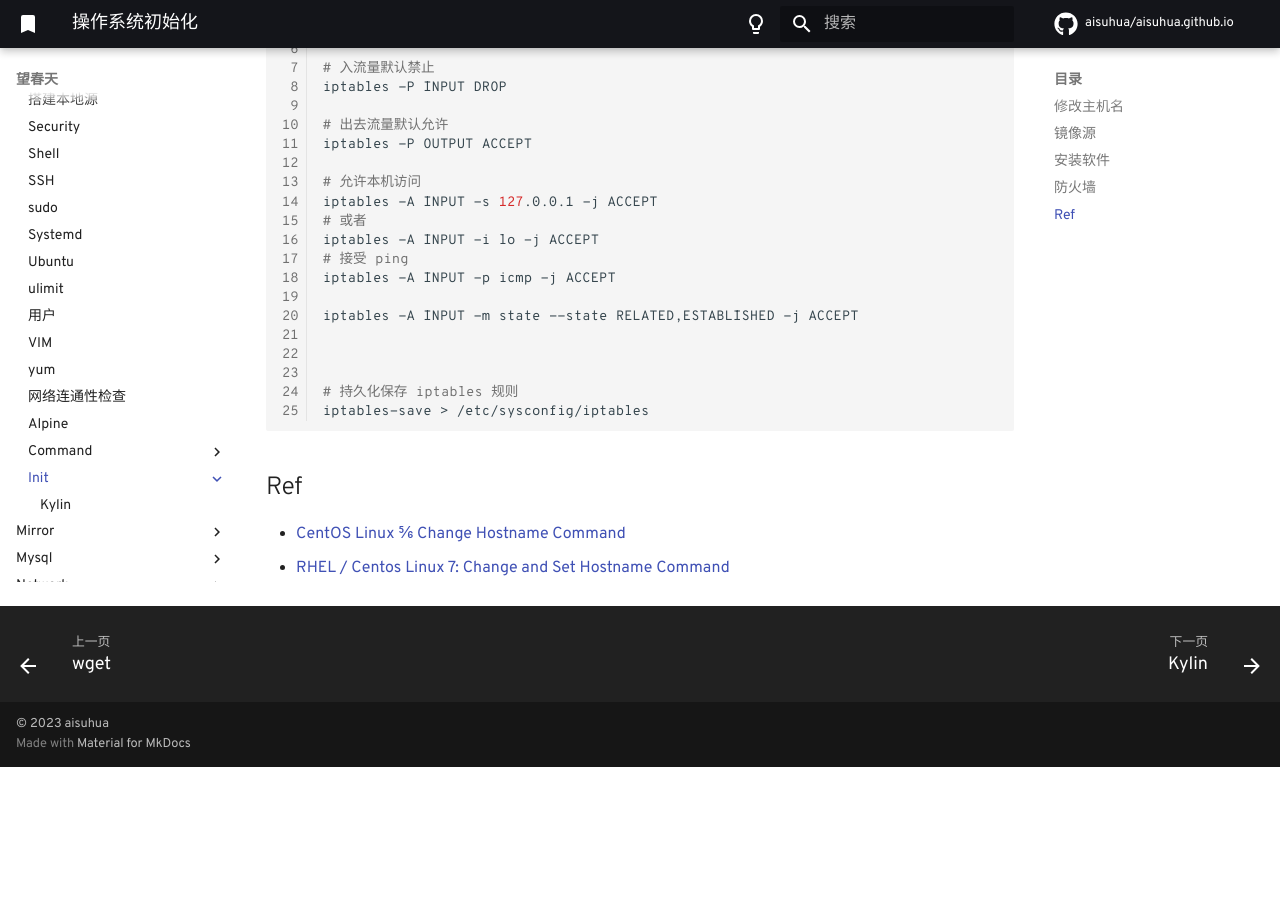
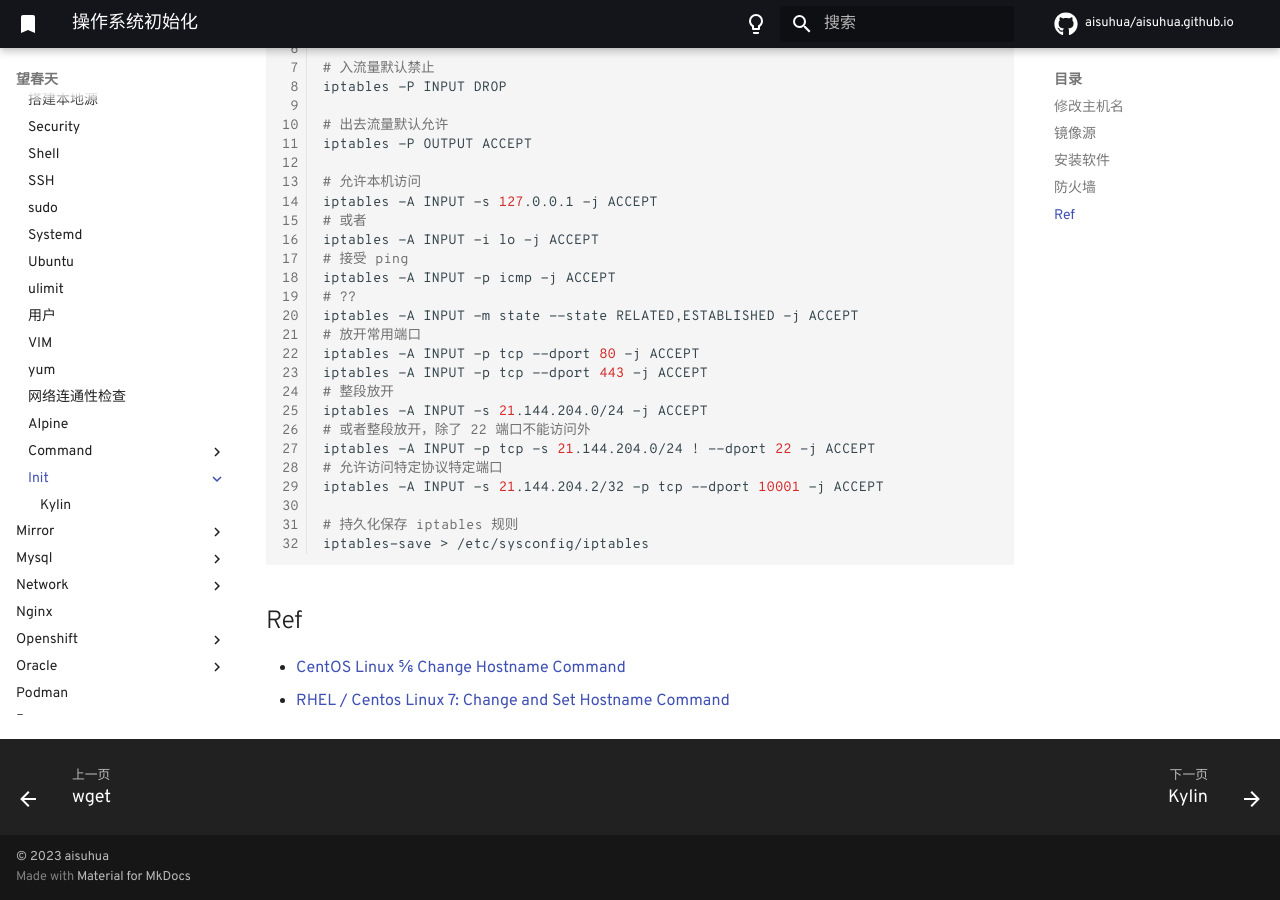
Before and after one commit to aisuhua/aisuhua.github.io, an MkDocs documentation site: the page built from docs/linux/init/README.md, in a window 1280 px wide and 900 px high, scrolled down 1241 px. Built offline with MkDocs 1.6.1 and Material for MkDocs 9.7.7, drawn with Linux system fonts in a browser that asks for light colours; comment, search, counter and statistics services are not loaded; before the commit the page ends 2008 px from its top, so only the background shows below that.

Commit message:
README.md

```diff
--- a/docs/linux/init/README.md
+++ b/docs/linux/init/README.md
@@ -68,10 +68,17 @@ iptables -A INPUT -s 127.0.0.1 -j ACCEPT
 iptables -A INPUT -i lo -j ACCEPT
 # 接受 ping
 iptables -A INPUT -p icmp -j ACCEPT
-
+# ??
 iptables -A INPUT -m state --state RELATED,ESTABLISHED -j ACCEPT
-
-
+# 放开常用端口
+iptables -A INPUT -p tcp --dport 80 -j ACCEPT
+iptables -A INPUT -p tcp --dport 443 -j ACCEPT
+# 整段放开
+iptables -A INPUT -s 21.144.204.0/24 -j ACCEPT
+# 或者整段放开，除了 22 端口不能访问外
+iptables -A INPUT -p tcp -s 21.144.204.0/24 ! --dport 22 -j ACCEPT
+# 允许访问特定协议特定端口
+iptables -A INPUT -s 21.144.204.2/32 -p tcp --dport 10001 -j ACCEPT
 
 # 持久化保存 iptables 规则
 iptables-save > /etc/sysconfig/iptables
```
